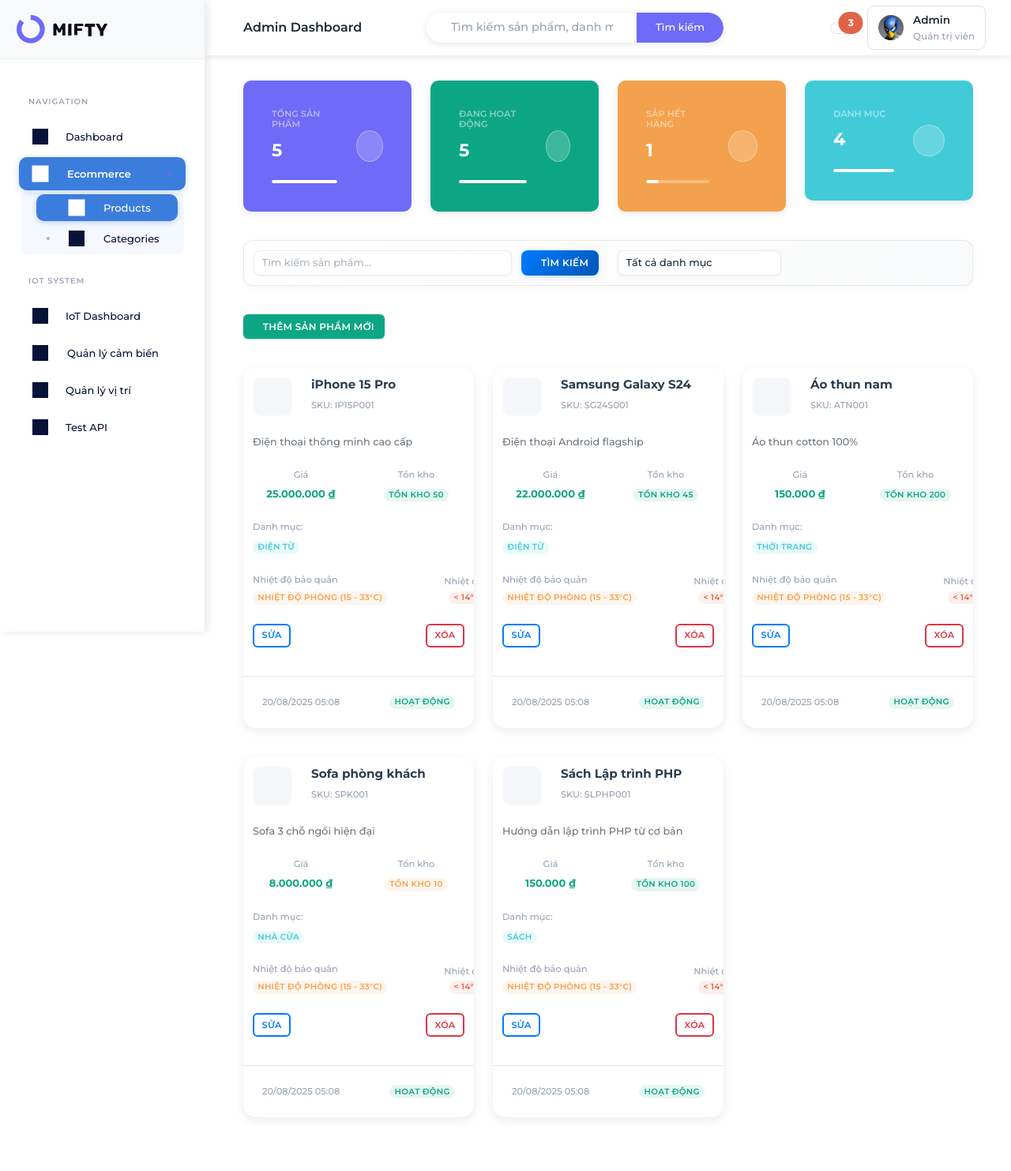
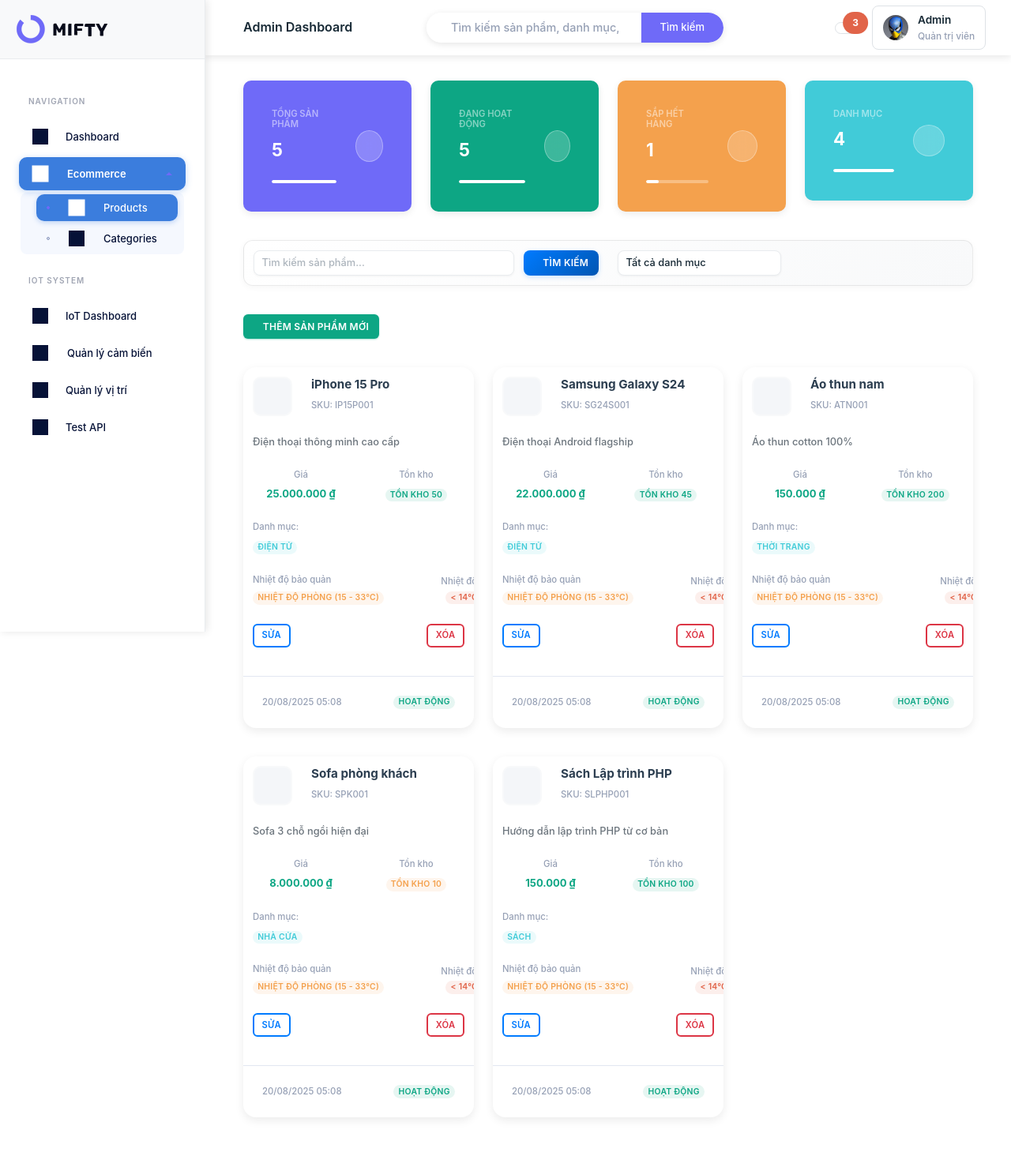
Before and after one commit to TuanAnhNguyen723/Graduation-project, a PHP site: page /admin/products/index.php in a window 1280 px wide. Shown: the whole page at 79% size. Run offline with PHP 8.4, Linux system fonts and the light colour scheme; data comes from the database, SQL or seed files in the repository; some libraries are stand-ins or nearby versions.

Commit message:
Update text font

```diff
--- a/admin/products/index.php
+++ b/admin/products/index.php
@@ -51,6 +51,23 @@ if ($categories_result) {
     <link href="../partials/layout.css" rel="stylesheet" type="text/css" />
 
     <style>
+        /* Global Font Settings for Vietnamese Text */
+        body, html {
+            font-family: -apple-system, BlinkMacSystemFont, "Segoe UI", Roboto, "Helvetica Neue", Arial, "Noto Sans", sans-serif, "Apple Color Emoji", "Segoe UI Emoji", "Segoe UI Symbol", "Noto Color Emoji";
+            text-rendering: optimizeLegibility;
+            -webkit-font-smoothing: antialiased;
+            -moz-osx-font-smoothing: grayscale;
+            font-feature-settings: "kern" 1, "liga" 1, "calt" 1;
+        }
+
+        /* Ensure consistent font rendering for all text elements */
+        p, div, span, small, h1, h2, h3, h4, h5, h6 {
+            font-family: inherit;
+            text-rendering: optimizeLegibility;
+            -webkit-font-smoothing: antialiased;
+            -moz-osx-font-smoothing: grayscale;
+        }
+
         /* Enhanced Product Cards */
         .product-card {
             transition: all 0.4s cubic-bezier(0.175, 0.885, 0.32, 1.275);
@@ -114,6 +131,25 @@ if ($categories_result) {
             line-height: 1.4;
             color: #6c757d;
             margin-bottom: 0.6rem;
+        }
+
+        .product-description {
+            display: -webkit-box;
+            -webkit-line-clamp: 2;
+            line-clamp: 2;
+            -webkit-box-orient: vertical;
+            overflow: hidden;
+            text-overflow: ellipsis;
+            line-height: 1.5;
+            max-height: 3em;
+            font-family: inherit;
+            font-size: 0.8rem;
+            font-weight: 500;
+            text-rendering: optimizeLegibility;
+            -webkit-font-smoothing: antialiased;
+            -moz-osx-font-smoothing: grayscale;
+            word-wrap: break-word;
+            word-break: break-word;
         }
 
         .product-card .badge {
@@ -553,8 +589,8 @@ if ($categories_result) {
                                             </div>
 
                                             <!-- Mô tả sản phẩm -->
-                                            <p class="card-text mb-3">
-                                                <?php echo htmlspecialchars(substr($prod['description'], 0, 80)) . (strlen($prod['description']) > 80 ? '...' : ''); ?>
+                                            <p class="card-text mb-3 product-description">
+                                                <?php echo htmlspecialchars($prod['description']); ?>
                                             </p>
 
                                             <!-- Thông tin giá và tồn kho -->
```
